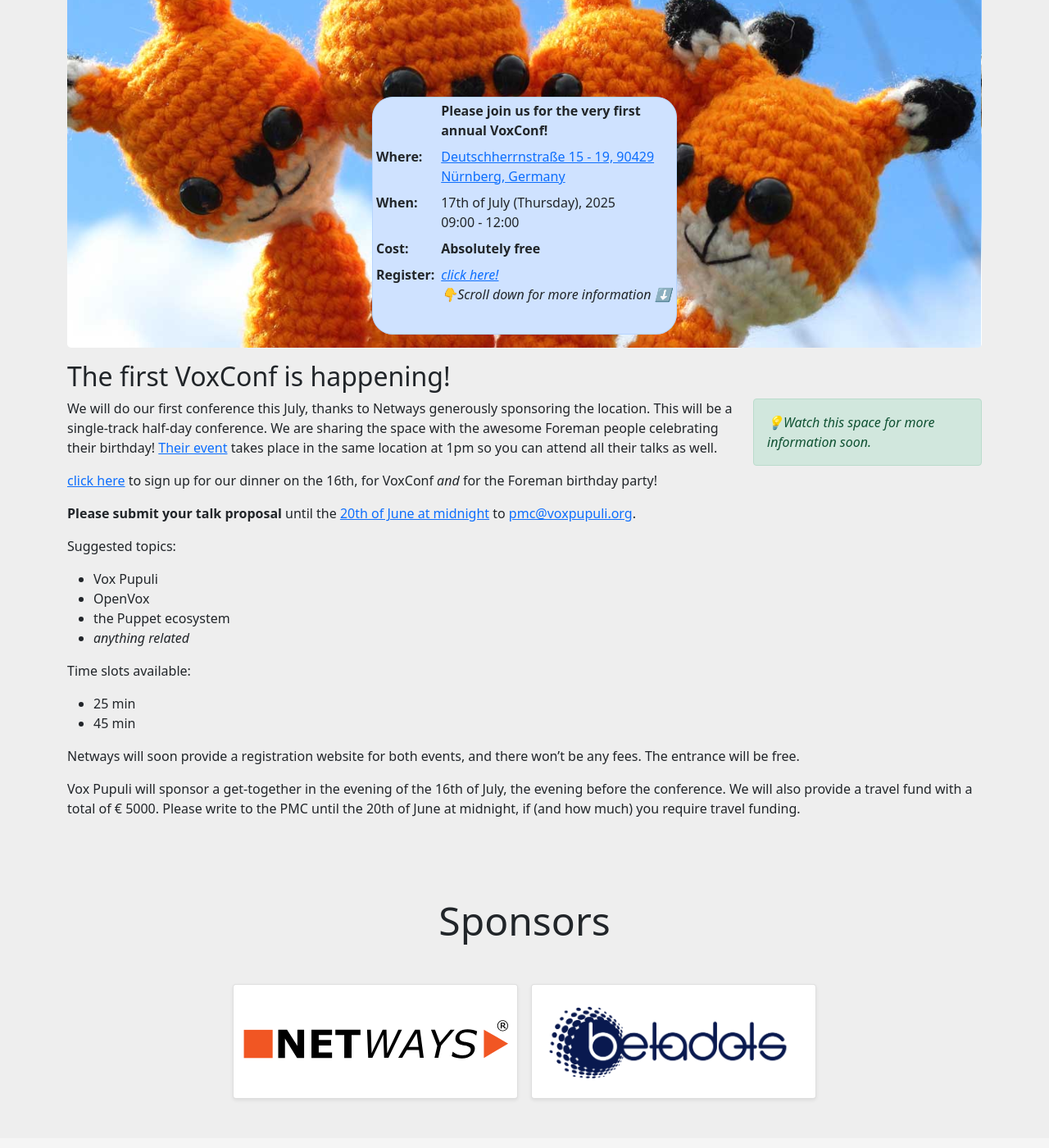
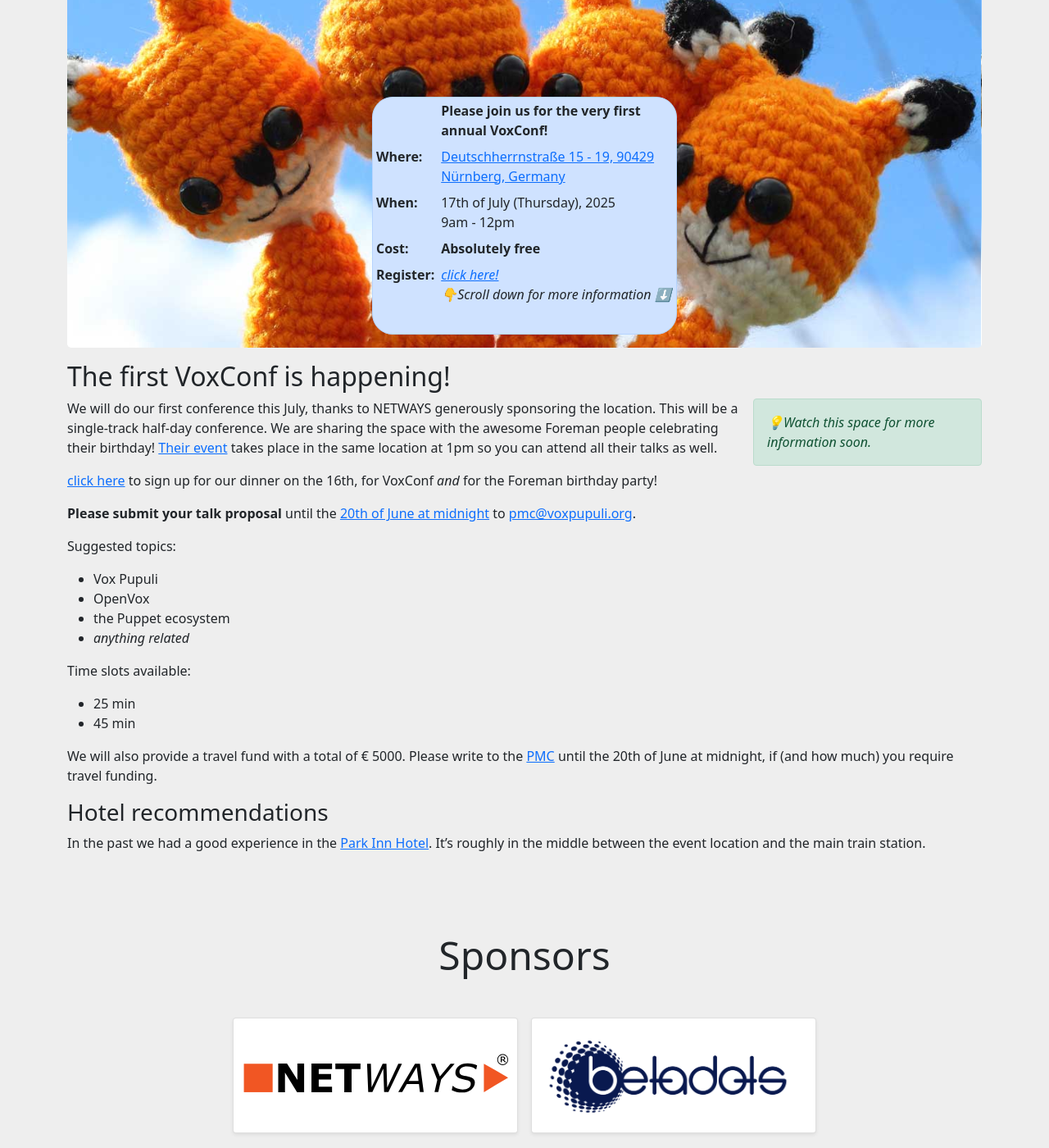
Before and after one commit to voxpupuli/voxpupuli.github.io, a Jekyll site: the page built from voxconf.md, in a window 1280 px wide and 1400 px high, scrolled down 370 px. Shown: the whole window at 82% size. Built offline with Jekyll 4.4.1, drawn with Linux system fonts in a browser that asks for light colours; nearby versions of some CDN libraries.

Commit message:
VoxConf: Fix spelling for NETWAYS, add Hotel recommendation

```diff
--- a/voxconf.md
+++ b/voxconf.md
@@ -20,7 +20,7 @@
     </tr>
     <tr>
       <th scope="row">When:</th>
-      <td>17th of July (Thursday), 2025<br/>09:00 - 12:00</td>
+      <td>17th of July (Thursday), 2025<br/>9am - 12pm</td>
     </tr>
     <tr>
       <th scope="row">Cost:</th>
@@ -41,7 +41,7 @@
 💡Watch this space for more information soon.
 {: class="alert alert-success w-25 callout ms-3"  }
 
-We will do our first conference this July, thanks to Netways generously sponsoring the location.
+We will do our first conference this July, thanks to NETWAYS generously sponsoring the location.
 This will be a single-track half-day conference.
 We are sharing the space with the awesome Foreman people celebrating their birthday!
 [Their event](https://community.theforeman.org/t/foreman-birthday-event-2025/42996) takes place in the same location at 1pm so you can attend all their talks as well.
@@ -60,12 +60,14 @@
 - 25 min
 - 45 min
 
-Netways will soon provide a registration website for both events, and there won’t be any fees.
-The entrance will be free.
+We will also provide a travel fund with a total of € 5000.
+Please write to the [PMC](mailto:pmc@voxpupuli.org) until the 20th of June at midnight, if (and how much) you require travel funding.
 
-Vox Pupuli will sponsor a get-together in the evening of the 16th of July, the evening before the conference.
-We will also provide a travel fund with a total of € 5000.
-Please write to the PMC until the 20th of June at midnight, if (and how much) you require travel funding.
+### Hotel recommendations
+
+In the past we had a good experience in the [Park Inn Hotel](https://www.radissonhotels.com/de-de/hotels/park-inn-nuernberg).
+It's roughly in the middle between the event location and the main train station.
+
 <div class="container">
   <div class="px-4 pt-5 mt-5 text-center">
     <h1 class="display-5">Sponsors</h1>
```
Also changed, not shown: _posts/2025-05-22-first-VoxConf.md (+2 -2 lines).
